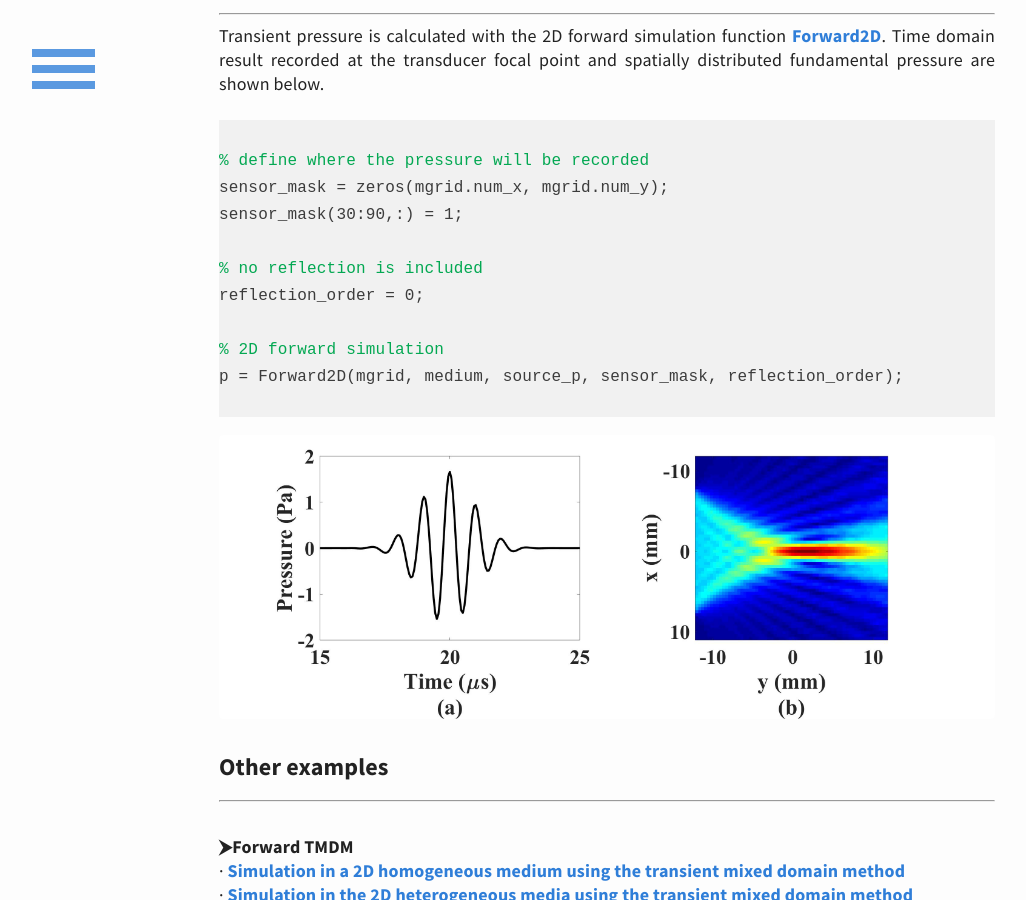
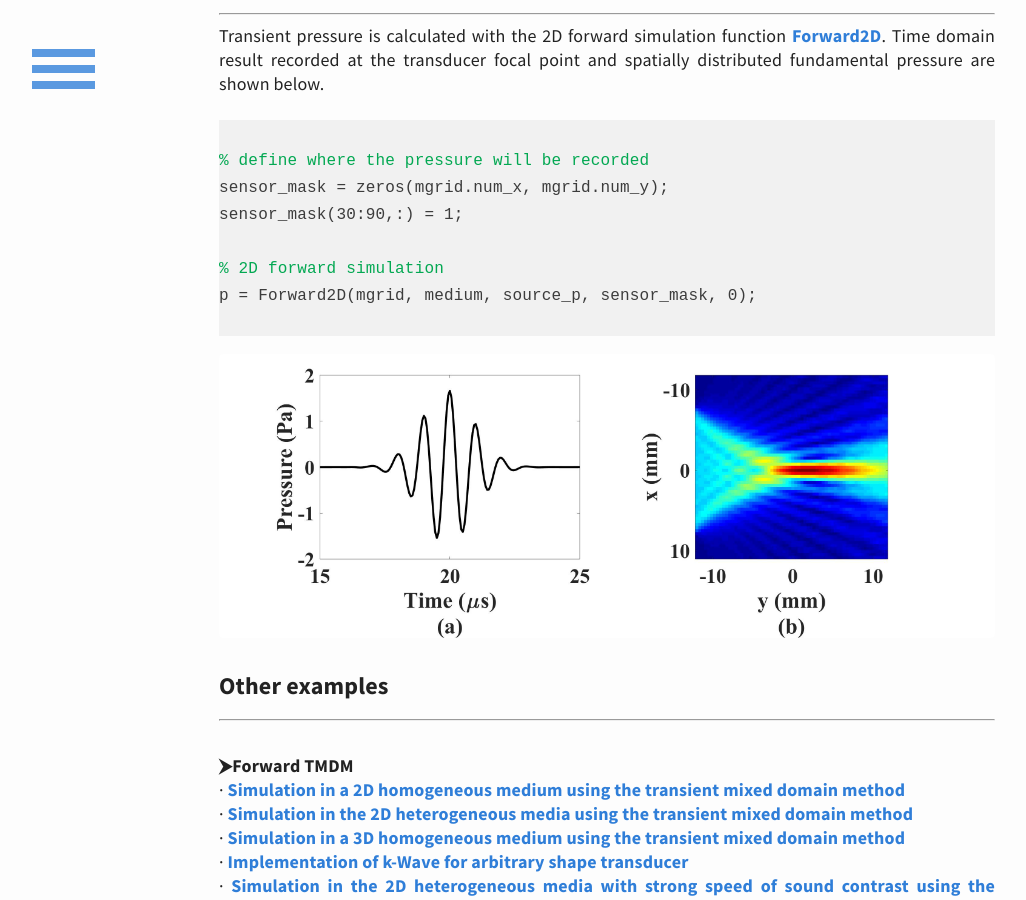
Before and after one commit to m-SOUND/mSOUND, a Jekyll site: the page built from _posts/2019-02-17-TMDM_2D_homogeneous.html, in a window 1280 px wide and 900 px high, scrolled down 2909 px. Shown: the whole window, without its empty margins (33-1059 px from the left). Built offline with Jekyll 4.4.1, drawn with Linux system fonts in a browser that asks for light colours.

Commit message:
Update 2019-02-17-TMDM_2D_homogeneous.html

```diff
--- a/_posts/2019-02-17-TMDM_2D_homogeneous.html
+++ b/_posts/2019-02-17-TMDM_2D_homogeneous.html
@@ -106,11 +106,8 @@ Time domain result recorded at the transducer focal point and spatially distribu
 sensor_mask = zeros(mgrid.num_x, mgrid.num_y);
 sensor_mask(30:90,:) = 1;
 
-<font color="#03a852">% no reflection is included</font>
-reflection_order = 0;
-
 <font color="#03a852">% 2D forward simulation</font>
-p = Forward2D(mgrid, medium, source_p, sensor_mask, reflection_order);
+p = Forward2D(mgrid, medium, source_p, sensor_mask, 0);
 </code>
 </pre>
 <img src="/mSOUND/img/TMDM_2D_homogeneous.jpg" alt="(a) Time-domain singal recorded at the transducer focus                                                    (b) Fundamental pressure distribution through the sensor mask">
```
